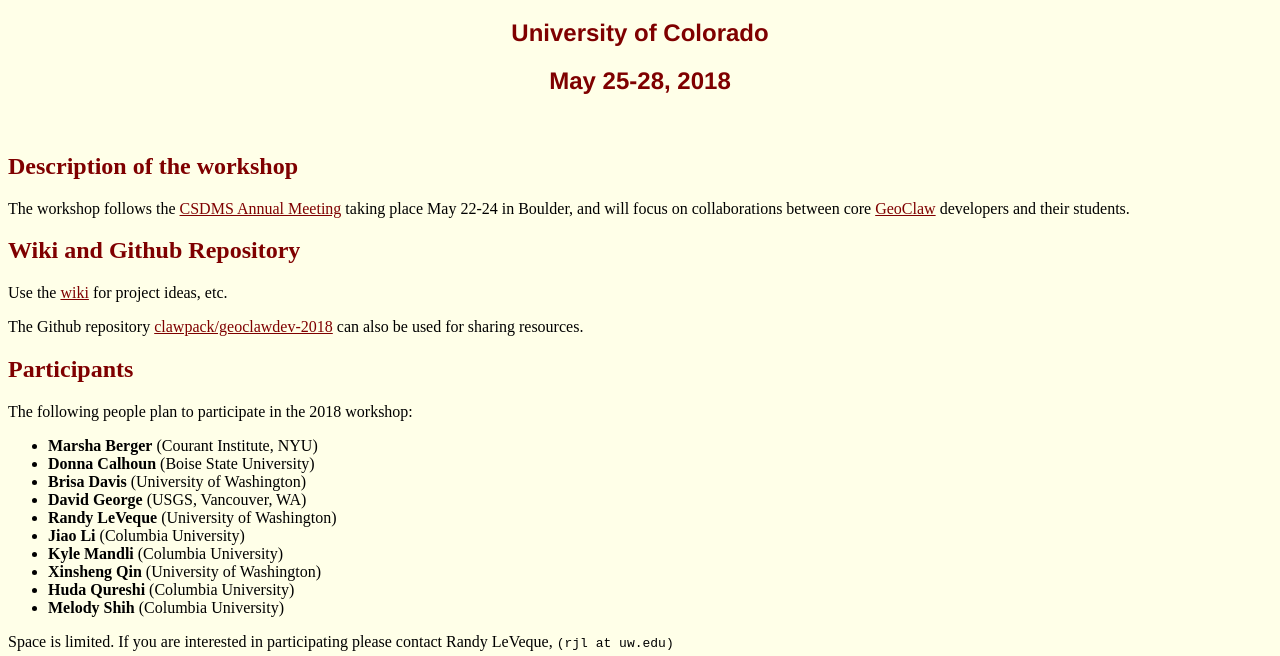
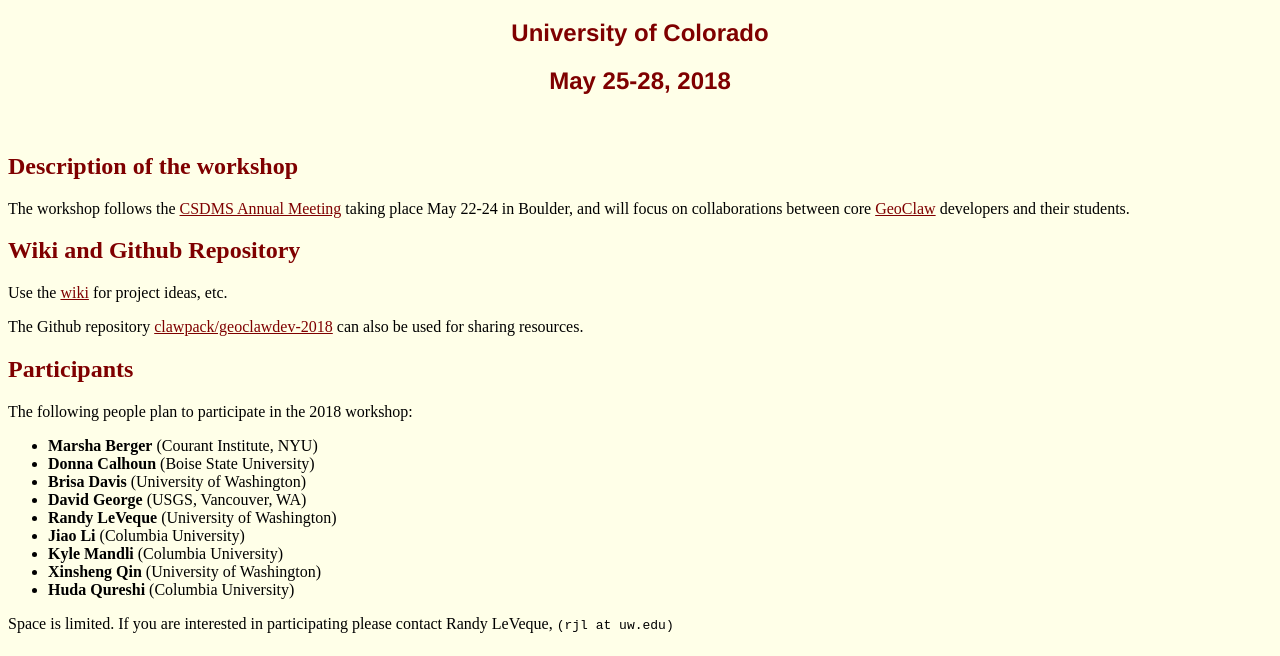
Before and after one commit to clawpack/geoclawdev-2018, a plain HTML site: page index.html in a window 1280 px wide. Shown: the part 139-795 px from the top of the page. Drawn offline with Linux system fonts and the light colour scheme.

Commit message:
participants

```diff
--- a/index.html
+++ b/index.html
@@ -53,7 +53,6 @@ HSPACE="0"
         <li><b>Kyle Mandli</b> (Columbia University)</li>
         <li><b>Xinsheng Qin</b> (University of Washington)</li>
         <li><b>Huda Qureshi</b> (Columbia University)</li>
-        <li><b>Melody Shih</b> (Columbia University)</li>
       </ul>
 
       <p>
```
